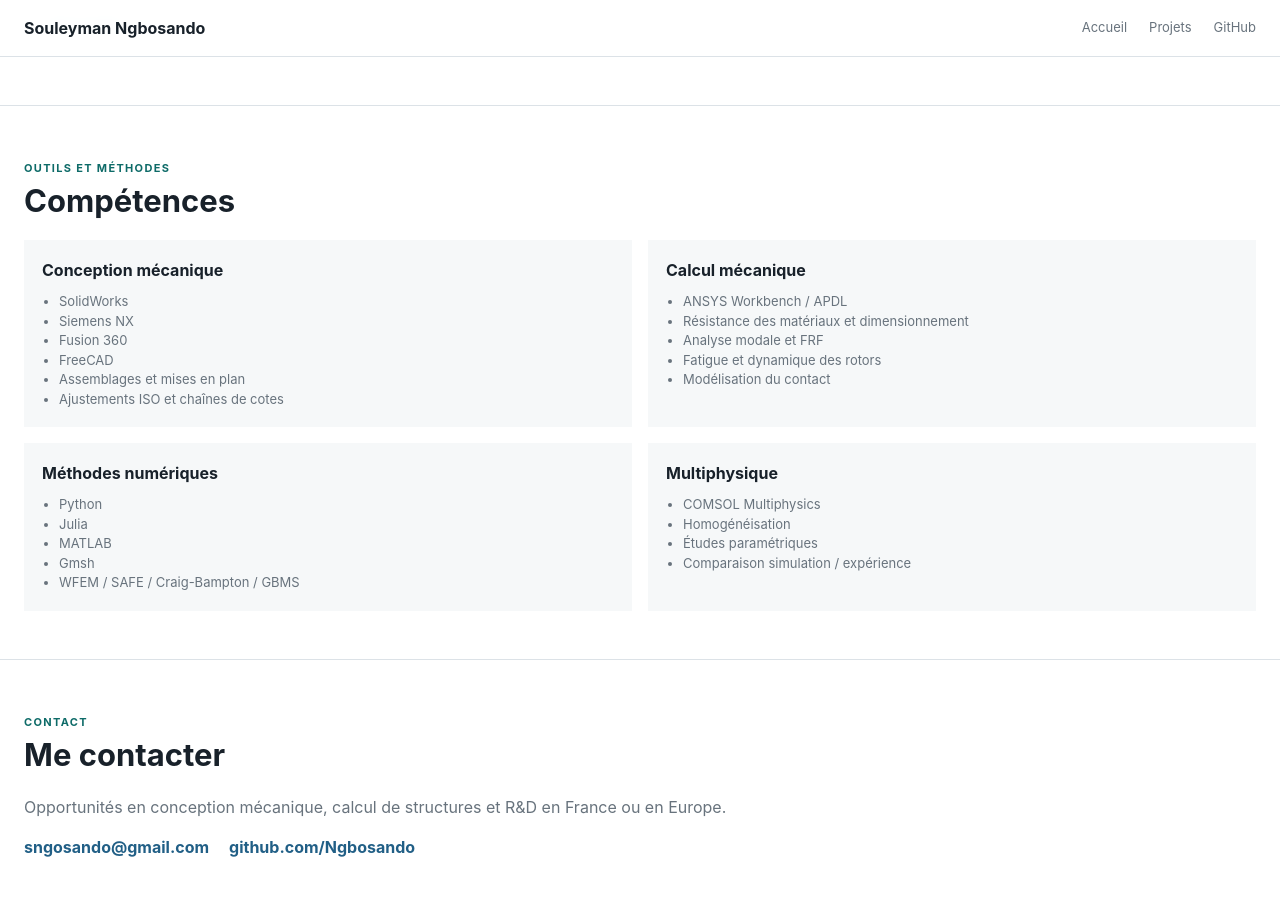
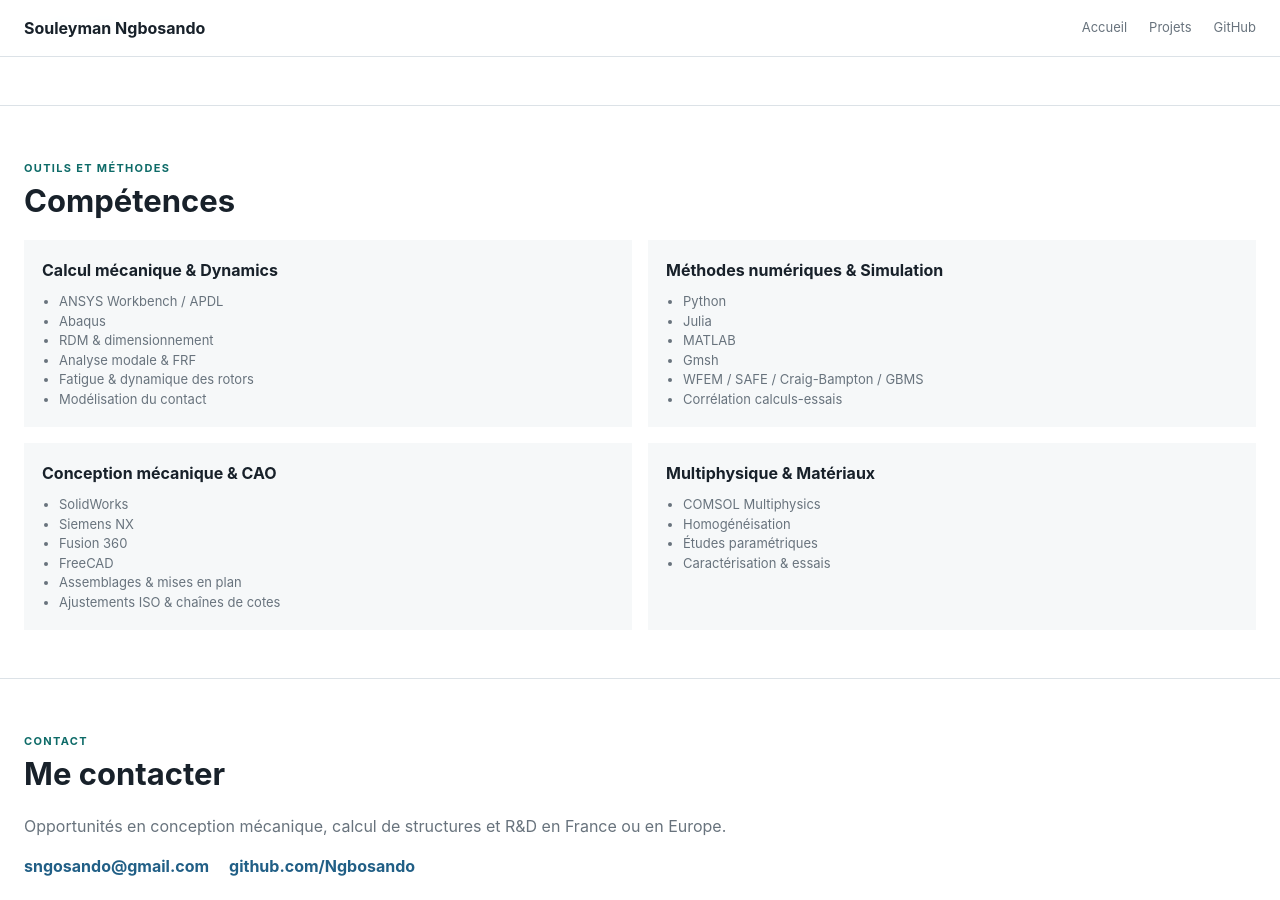
Before and after one commit to Ngbosando/Ngbosando.github.io, a Jekyll site: the page built from index.html, in a window 1280 px wide and 900 px high, scrolled down 1670 px. Built offline with Jekyll 4.4.1, drawn with Linux system fonts in a browser that asks for light colours; some of the changed text lies outside the part shown.

Commit message:
Revise portfolio details and skills categories
Updated portfolio title, headline, and project descriptions. Revised skills categories and tools for clarity.

```diff
--- a/_config.yml
+++ b/_config.yml
@@ -1,22 +1,22 @@
-title: "Souleyman Ngbosando | Portfolio ingénieur mécanique"
+title: "Souleyman Ngbosando | Ingénieur Calcul & Conception Mécanique"
 name: "Souleyman Ngbosando"
-headline: "Conception mécanique, CAO, tolérancement et analyse des structures"
+headline: "Calcul de structures, simulation numérique & conception mécanique"
 description: >-
-  Projets sélectionnés en conception mécanique, mise en plan, analyse de tolérances,
-  dynamique des structures, réduction de modèles et simulation multiphysique.
+  Portfolio d'ingénierie : calcul de structures par éléments finis (EF), dynamique,
+  réduction de modèles, simulation multiphysique et conception CAO / tolérancement.
 url: "https://ngbosando.github.io"
 baseurl: ""
 external-links:
   github: Ngbosando
 skills:
-  - category: Conception mécanique
-    tools: [SolidWorks, Siemens NX, Fusion 360, FreeCAD, Assemblages et mises en plan, Ajustements ISO et chaînes de cotes]
-  - category: Calcul mécanique
-    tools: [ANSYS Workbench / APDL, Résistance des matériaux et dimensionnement, Analyse modale et FRF, Fatigue et dynamique des rotors, Modélisation du contact]
-  - category: Méthodes numériques
-    tools: [Python, Julia, MATLAB, Gmsh, WFEM / SAFE / Craig-Bampton / GBMS]
-  - category: Multiphysique
-    tools: [COMSOL Multiphysics, Homogénéisation, Études paramétriques, Comparaison simulation / expérience]
+  - category: Calcul mécanique & Dynamics
+    tools: [ANSYS Workbench / APDL, Abaqus, RDM & dimensionnement, Analyse modale & FRF, Fatigue & dynamique des rotors, Modélisation du contact]
+  - category: Méthodes numériques & Simulation
+    tools: [Python, Julia, MATLAB, Gmsh, WFEM / SAFE / Craig-Bampton / GBMS, Corrélation calculs-essais]
+  - category: Conception mécanique & CAO
+    tools: [SolidWorks, Siemens NX, Fusion 360, FreeCAD, Assemblages & mises en plan, Ajustements ISO & chaînes de cotes]
+  - category: Multiphysique & Matériaux
+    tools: [COMSOL Multiphysics, Homogénéisation, Études paramétriques, Caractérisation & essais]
 collections:
   projects:
     output: true
```
